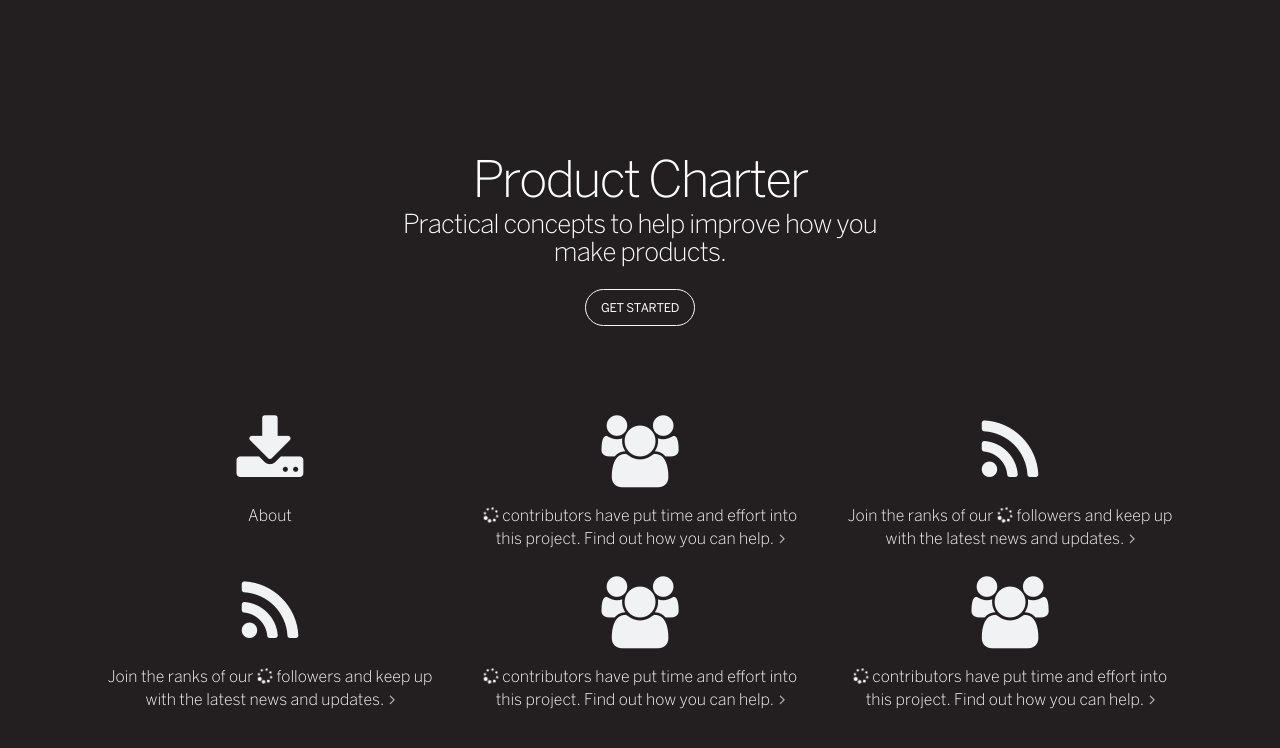
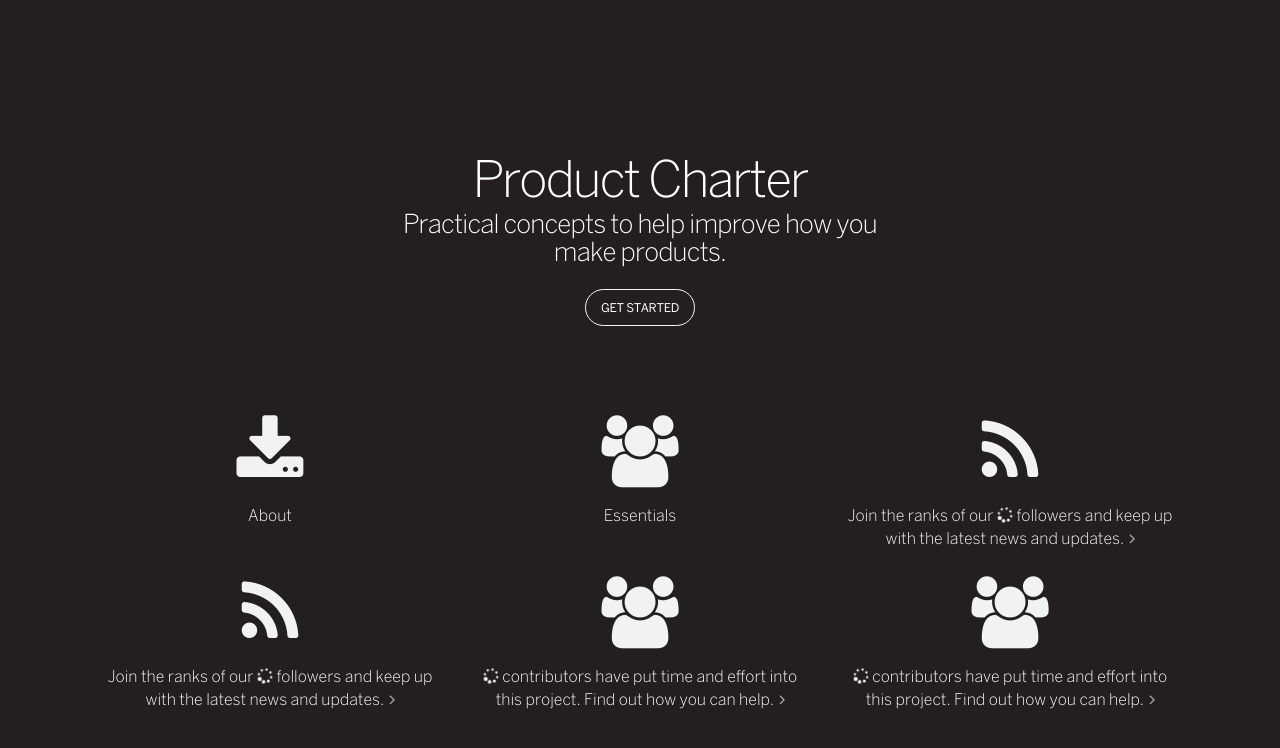
Before and after one commit to caleorourke/orange, a Jekyll site: the page built from index.html, in a window 1280 px wide. Shown: the top 748 px of the page. Built offline with Jekyll 4.4.1, drawn with Linux system fonts in a browser that asks for light colours; nearby versions of some CDN libraries; Markdown is read by kramdown in place of the engine named in the settings; a script that is not in the unit is left out; the repository's description, which GitHub fills in, is left out.

```diff
--- a/_includes/partials/icon-placeholder-2.html
+++ b/_includes/partials/icon-placeholder-2.html
@@ -1,13 +1,11 @@
 <!-- Icon Placeholder #2 -->
 <div class="col-md-4">
   <div class="icon">
-    <a href="{{page.baseurl}}pages/contributing">
+    <a href="{{page.baseurl}}pages/essentials">
       <span class="icon--large icon--white icon--animated">
         <i class="fa fa-users"></i>
       </span>
-      <p><span id="js-github-contributors"><i class="fa fa-spinner fa-spin"></i></span> contributors have put time and effort into this project. Find out how you can help.
-        <i class="fa fa-angle-right icon--normal"></i>
-      </p>
+      <p>Essentials</p>
     </a>
   </div>
 </div>
```
